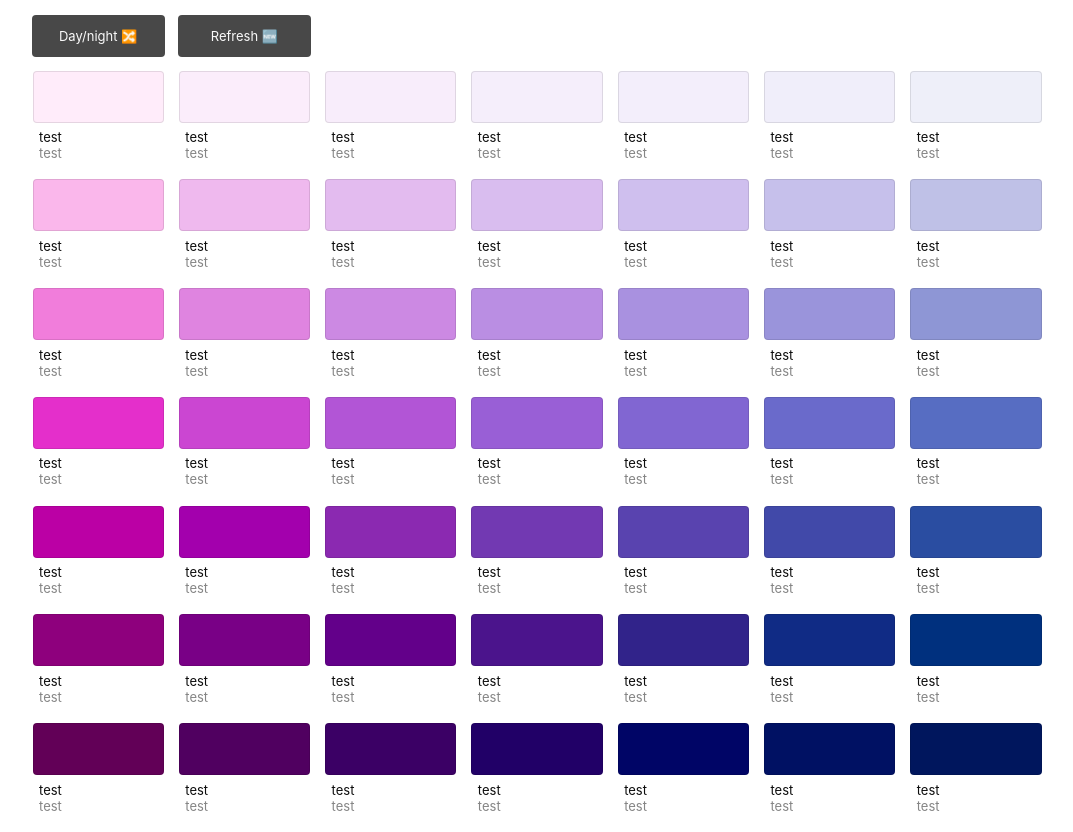
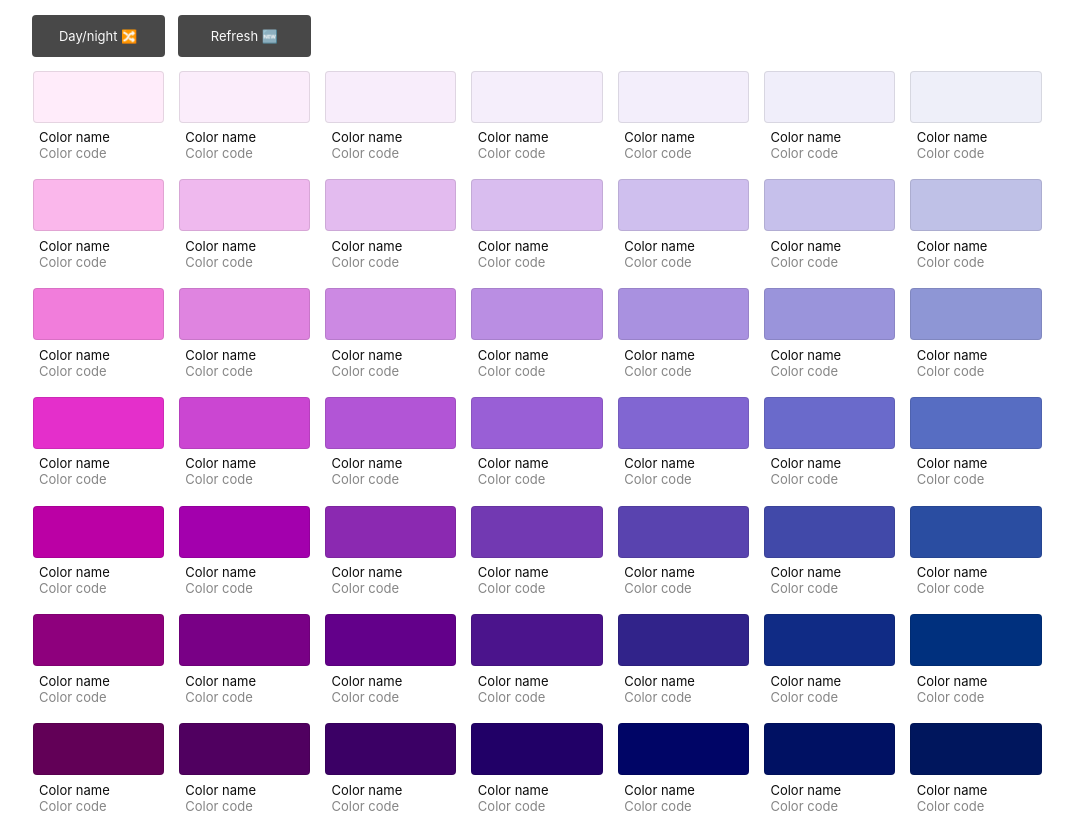
Before and after one commit to AdamSzakal/color-compadre, a website built with Parcel: page index.html in a window 1280 px wide. Shown: the whole page, without its empty margins (103-1176 px from the left). Built offline with nearby package versions, Linux system fonts and the light colour scheme; no server answers; a web font is replaced by a local one.

Commit message:
fixes issue #2

```diff
--- a/index.html
+++ b/index.html
@@ -1,5 +1,6 @@
 <!DOCTYPE html>
 <html lang="en">
+
 <head>
   <meta name="viewport" content="width=device-width, initial-scale=1.0" />
   <meta charset="UTF-8" />
@@ -22,50 +23,50 @@
       <div class="container">
         <header class="color"></header>
         <footer>
-            <h2 class="name">test</h2>
-            <code class="hex" title="Click to copy hex">test</code>
+          <h2 class="name">Color name</h2>
+          <code class="hex" title="Click to copy hex">Color code</code>
         </footer>
       </div>
       <div class="container">
         <header class="color"></header>
         <footer>
-            <h2 class="name">test</h2>
-            <code class="hex" title="Click to copy hex">test</code>
+          <h2 class="name">Color name</h2>
+          <code class="hex" title="Click to copy hex">Color code</code>
         </footer>
       </div>
       <div class="container">
         <header class="color"></header>
         <footer>
-            <h2 class="name">test</h2>
-            <code class="hex" title="Click to copy hex">test</code>
+          <h2 class="name">Color name</h2>
+          <code class="hex" title="Click to copy hex">Color code</code>
         </footer>
       </div>
       <div class="container">
         <header class="color"></header>
         <footer>
-            <h2 class="name">test</h2>
-            <code class="hex" title="Click to copy hex">test</code>
+          <h2 class="name">Color name</h2>
+          <code class="hex" title="Click to copy hex">Color code</code>
         </footer>
       </div>
       <div class="container">
         <header class="color"></header>
         <footer>
-            <h2 class="name">test</h2>
-            <code class="hex" title="Click to copy hex">test</code>
+          <h2 class="name">Color name</h2>
+          <code class="hex" title="Click to copy hex">Color code</code>
         </footer>
       </div>
       <div class="container">
         <header class="color"></header>
         <footer>
-            <h2 class="name">test</h2>
-            <code class="hex" title="Click to copy hex">test</code>
+          <h2 class="name">Color name</h2>
+          <code class="hex" title="Click to copy hex">Color code</code>
         </footer>
       </div>
       <div class="container">
         <header class="color"></header>
         <footer>
-            <h2 class="name">test</h2>
-            <code class="hex" title="Click to copy hex">test</code>
+          <h2 class="name">Color name</h2>
+          <code class="hex" title="Click to copy hex">Color code</code>
         </footer>
       </div>
     </section>
@@ -74,50 +75,50 @@
       <div class="container">
         <header class="color"></header>
         <footer>
-            <h2 class="name">test</h2>
-            <code class="hex" title="Click to copy hex">test</code>
+          <h2 class="name">Color name</h2>
+          <code class="hex" title="Click to copy hex">Color code</code>
         </footer>
       </div>
       <div class="container">
         <header class="color"></header>
         <footer>
-            <h2 class="name">test</h2>
-            <code class="hex" title="Click to copy hex">test</code>
+          <h2 class="name">Color name</h2>
+          <code class="hex" title="Click to copy hex">Color code</code>
         </footer>
       </div>
       <div class="container">
         <header class="color"></header>
         <footer>
-            <h2 class="name">test</h2>
-            <code class="hex" title="Click to copy hex">test</code>
+          <h2 class="name">Color name</h2>
+          <code class="hex" title="Click to copy hex">Color code</code>
         </footer>
       </div>
       <div class="container">
         <header class="color"></header>
         <footer>
-            <h2 class="name">test</h2>
-            <code class="hex" title="Click to copy hex">test</code>
+          <h2 class="name">Color name</h2>
+          <code class="hex" title="Click to copy hex">Color code</code>
         </footer>
       </div>
       <div class="container">
         <header class="color"></header>
         <footer>
-            <h2 class="name">test</h2>
-            <code class="hex" title="Click to copy hex">test</code>
+          <h2 class="name">Color name</h2>
+          <code class="hex" title="Click to copy hex">Color code</code>
         </footer>
       </div>
       <div class="container">
         <header class="color"></header>
         <footer>
-            <h2 class="name">test</h2>
-            <code class="hex" title="Click to copy hex">test</code>
+          <h2 class="name">Color name</h2>
+          <code class="hex" title="Click to copy hex">Color code</code>
         </footer>
       </div>
       <div class="container">
         <header class="color"></header>
         <footer>
-            <h2 class="name">test</h2>
-            <code class="hex" title="Click to copy hex">test</code>
+          <h2 class="name">Color name</h2>
+          <code class="hex" title="Click to copy hex">Color code</code>
         </footer>
       </div>
     </section>
@@ -126,50 +127,50 @@
       <div class="container">
         <header class="color"></header>
         <footer>
-            <h2 class="name">test</h2>
-            <code class="hex" title="Click to copy hex">test</code>
+          <h2 class="name">Color name</h2>
+          <code class="hex" title="Click to copy hex">Color code</code>
         </footer>
       </div>
       <div class="container">
         <header class="color"></header>
         <footer>
-            <h2 class="name">test</h2>
-            <code class="hex" title="Click to copy hex">test</code>
+          <h2 class="name">Color name</h2>
+          <code class="hex" title="Click to copy hex">Color code</code>
         </footer>
       </div>
       <div class="container">
         <header class="color"></header>
         <footer>
-            <h2 class="name">test</h2>
-            <code class="hex" title="Click to copy hex">test</code>
+          <h2 class="name">Color name</h2>
+          <code class="hex" title="Click to copy hex">Color code</code>
         </footer>
       </div>
       <div class="container">
         <header class="color"></header>
         <footer>
-            <h2 class="name">test</h2>
-            <code class="hex" title="Click to copy hex">test</code>
+          <h2 class="name">Color name</h2>
+          <code class="hex" title="Click to copy hex">Color code</code>
         </footer>
       </div>
       <div class="container">
         <header class="color"></header>
         <footer>
-            <h2 class="name">test</h2>
-            <code class="hex" title="Click to copy hex">test</code>
+          <h2 class="name">Color name</h2>
+          <code class="hex" title="Click to copy hex">Color code</code>
         </footer>
       </div>
       <div class="container">
         <header class="color"></header>
         <footer>
-            <h2 class="name">test</h2>
-            <code class="hex" title="Click to copy hex">test</code>
+          <h2 class="name">Color name</h2>
+          <code class="hex" title="Click to copy hex">Color code</code>
         </footer>
       </div>
       <div class="container">
         <header class="color"></header>
         <footer>
-            <h2 class="name">test</h2>
-            <code class="hex" title="Click to copy hex">test</code>
+          <h2 class="name">Color name</h2>
+          <code class="hex" title="Click to copy hex">Color code</code>
         </footer>
       </div>
     </section>
@@ -178,50 +179,50 @@
       <div class="container">
         <header class="color"></header>
         <footer>
-            <h2 class="name">test</h2>
-            <code class="hex" title="Click to copy hex">test</code>
+          <h2 class="name">Color name</h2>
+          <code class="hex" title="Click to copy hex">Color code</code>
         </footer>
       </div>
       <div class="container">
         <header class="color"></header>
         <footer>
-            <h2 class="name">test</h2>
-            <code class="hex" title="Click to copy hex">test</code>
+          <h2 class="name">Color name</h2>
+          <code class="hex" title="Click to copy hex">Color code</code>
         </footer>
       </div>
       <div class="container">
         <header class="color"></header>
         <footer>
-            <h2 class="name">test</h2>
-            <code class="hex" title="Click to copy hex">test</code>
+          <h2 class="name">Color name</h2>
+          <code class="hex" title="Click to copy hex">Color code</code>
         </footer>
       </div>
       <div class="container">
         <header class="color"></header>
         <footer>
-            <h2 class="name">test</h2>
-            <code class="hex" title="Click to copy hex">test</code>
+          <h2 class="name">Color name</h2>
+          <code class="hex" title="Click to copy hex">Color code</code>
         </footer>
       </div>
       <div class="container">
         <header class="color"></header>
         <footer>
-            <h2 class="name">test</h2>
-            <code class="hex" title="Click to copy hex">test</code>
+          <h2 class="name">Color name</h2>
+          <code class="hex" title="Click to copy hex">Color code</code>
         </footer>
       </div>
       <div class="container">
         <header class="color"></header>
         <footer>
-            <h2 class="name">test</h2>
-            <code class="hex" title="Click to copy hex">test</code>
+          <h2 class="name">Color name</h2>
+          <code class="hex" title="Click to copy hex">Color code</code>
         </footer>
       </div>
       <div class="container">
         <header class="color"></header>
         <footer>
-            <h2 class="name">test</h2>
-            <code class="hex" title="Click to copy hex">test</code>
+          <h2 class="name">Color name</h2>
+          <code class="hex" title="Click to copy hex">Color code</code>
         </footer>
       </div>
     </section>
@@ -230,50 +231,50 @@
       <div class="container">
         <header class="color"></header>
         <footer>
-            <h2 class="name">test</h2>
-            <code class="hex" title="Click to copy hex">test</code>
+          <h2 class="name">Color name</h2>
+          <code class="hex" title="Click to copy hex">Color code</code>
         </footer>
       </div>
       <div class="container">
         <header class="color"></header>
         <footer>
-            <h2 class="name">test</h2>
-            <code class="hex" title="Click to copy hex">test</code>
+          <h2 class="name">Color name</h2>
+          <code class="hex" title="Click to copy hex">Color code</code>
         </footer>
       </div>
       <div class="container">
         <header class="color"></header>
         <footer>
-            <h2 class="name">test</h2>
-            <code class="hex" title="Click to copy hex">test</code>
+          <h2 class="name">Color name</h2>
+          <code class="hex" title="Click to copy hex">Color code</code>
         </footer>
       </div>
       <div class="container">
         <header class="color"></header>
         <footer>
-            <h2 class="name">test</h2>
-            <code class="hex" title="Click to copy hex">test</code>
+          <h2 class="name">Color name</h2>
+          <code class="hex" title="Click to copy hex">Color code</code>
         </footer>
       </div>
       <div class="container">
         <header class="color"></header>
         <footer>
-            <h2 class="name">test</h2>
-            <code class="hex" title="Click to copy hex">test</code>
+          <h2 class="name">Color name</h2>
+          <code class="hex" title="Click to copy hex">Color code</code>
         </footer>
       </div>
       <div class="container">
         <header class="color"></header>
         <footer>
-            <h2 class="name">test</h2>
-            <code class="hex" title="Click to copy hex">test</code>
+          <h2 class="name">Color name</h2>
+          <code class="hex" title="Click to copy hex">Color code</code>
         </footer>
       </div>
       <div class="container">
         <header class="color"></header>
         <footer>
-            <h2 class="name">test</h2>
-            <code class="hex" title="Click to copy hex">test</code>
+          <h2 class="name">Color name</h2>
+          <code class="hex" title="Click to copy hex">Color code</code>
         </footer>
       </div>
     </section>
@@ -282,50 +283,50 @@
       <div class="container">
         <header class="color"></header>
         <footer>
-            <h2 class="name">test</h2>
-            <code class="hex" title="Click to copy hex">test</code>
+          <h2 class="name">Color name</h2>
+          <code class="hex" title="Click to copy hex">Color code</code>
         </footer>
       </div>
       <div class="container">
         <header class="color"></header>
         <footer>
-            <h2 class="name">test</h2>
-            <code class="hex" title="Click to copy hex">test</code>
+          <h2 class="name">Color name</h2>
+          <code class="hex" title="Click to copy hex">Color code</code>
         </footer>
       </div>
       <div class="container">
         <header class="color"></header>
         <footer>
-            <h2 class="name">test</h2>
-            <code class="hex" title="Click to copy hex">test</code>
+          <h2 class="name">Color name</h2>
+          <code class="hex" title="Click to copy hex">Color code</code>
         </footer>
       </div>
       <div class="container">
         <header class="color"></header>
         <footer>
-            <h2 class="name">test</h2>
-            <code class="hex" title="Click to copy hex">test</code>
+          <h2 class="name">Color name</h2>
+          <code class="hex" title="Click to copy hex">Color code</code>
         </footer>
       </div>
       <div class="container">
         <header class="color"></header>
         <footer>
-            <h2 class="name">test</h2>
-            <code class="hex" title="Click to copy hex">test</code>
+          <h2 class="name">Color name</h2>
+          <code class="hex" title="Click to copy hex">Color code</code>
         </footer>
       </div>
       <div class="container">
         <header class="color"></header>
         <footer>
-            <h2 class="name">test</h2>
-            <code class="hex" title="Click to copy hex">test</code>
+          <h2 class="name">Color name</h2>
+          <code class="hex" title="Click to copy hex">Color code</code>
         </footer>
       </div>
       <div class="container">
         <header class="color"></header>
         <footer>
-            <h2 class="name">test</h2>
-            <code class="hex" title="Click to copy hex">test</code>
+          <h2 class="name">Color name</h2>
+          <code class="hex" title="Click to copy hex">Color code</code>
         </footer>
       </div>
     </section>
@@ -334,50 +335,50 @@
       <div class="container">
         <header class="color"></header>
         <footer>
-            <h2 class="name">test</h2>
-            <code class="hex" title="Click to copy hex">test</code>
+          <h2 class="name">Color name</h2>
+          <code class="hex" title="Click to copy hex">Color code</code>
         </footer>
       </div>
       <div class="container">
         <header class="color"></header>
         <footer>
-            <h2 class="name">test</h2>
-            <code class="hex" title="Click to copy hex">test</code>
+          <h2 class="name">Color name</h2>
+          <code class="hex" title="Click to copy hex">Color code</code>
         </footer>
       </div>
       <div class="container">
         <header class="color"></header>
         <footer>
-            <h2 class="name">test</h2>
-            <code class="hex" title="Click to copy hex">test</code>
+          <h2 class="name">Color name</h2>
+          <code class="hex" title="Click to copy hex">Color code</code>
         </footer>
       </div>
       <div class="container">
         <header class="color"></header>
         <footer>
-            <h2 class="name">test</h2>
-            <code class="hex" title="Click to copy hex">test</code>
+          <h2 class="name">Color name</h2>
+          <code class="hex" title="Click to copy hex">Color code</code>
         </footer>
       </div>
       <div class="container">
         <header class="color"></header>
         <footer>
-            <h2 class="name">test</h2>
-            <code class="hex" title="Click to copy hex">test</code>
+          <h2 class="name">Color name</h2>
+          <code class="hex" title="Click to copy hex">Color code</code>
         </footer>
       </div>
       <div class="container">
         <header class="color"></header>
         <footer>
-            <h2 class="name">test</h2>
-            <code class="hex" title="Click to copy hex">test</code>
+          <h2 class="name">Color name</h2>
+          <code class="hex" title="Click to copy hex">Color code</code>
         </footer>
       </div>
       <div class="container">
         <header class="color"></header>
         <footer>
-            <h2 class="name">test</h2>
-            <code class="hex" title="Click to copy hex">test</code>
+          <h2 class="name">Color name</h2>
+          <code class="hex" title="Click to copy hex">Color code</code>
         </footer>
       </div>
     </section>
@@ -385,4 +386,5 @@
 
   <script src="script.js"></script>
 </body>
+
 </html>
--- a/style.css
+++ b/style.css
@@ -51,6 +51,11 @@ html.dark .color {
   text-decoration: none;
   border-radius: 4px;
   text-align: center;
+  transition: opacity .1s ease-out;
+}
+
+.button:hover {
+  opacity: .8;
 }
 
 .container {
```
Also changed, not shown: script.js (+17 -17 lines). Lines whose indentation alone changed are shown as unchanged.
